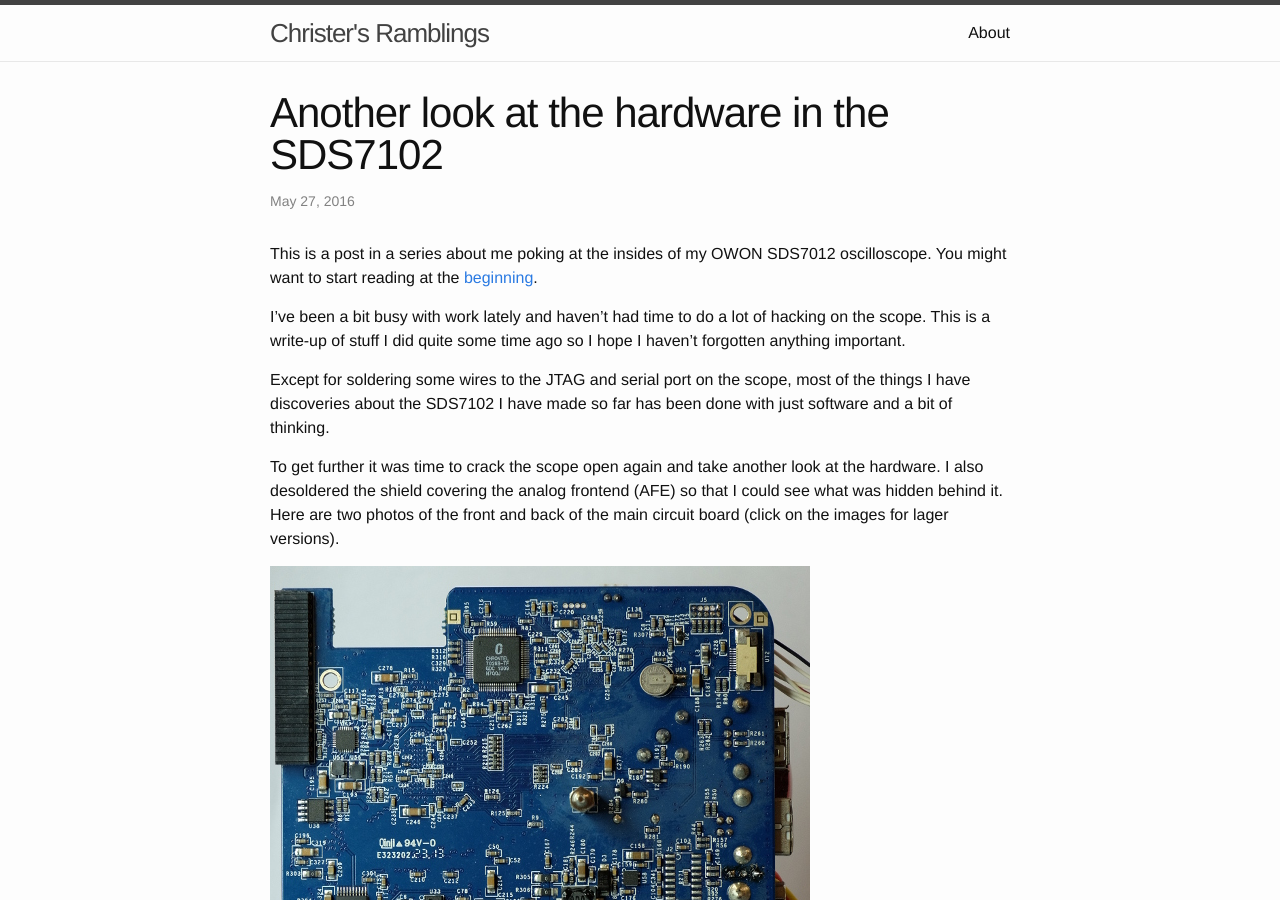
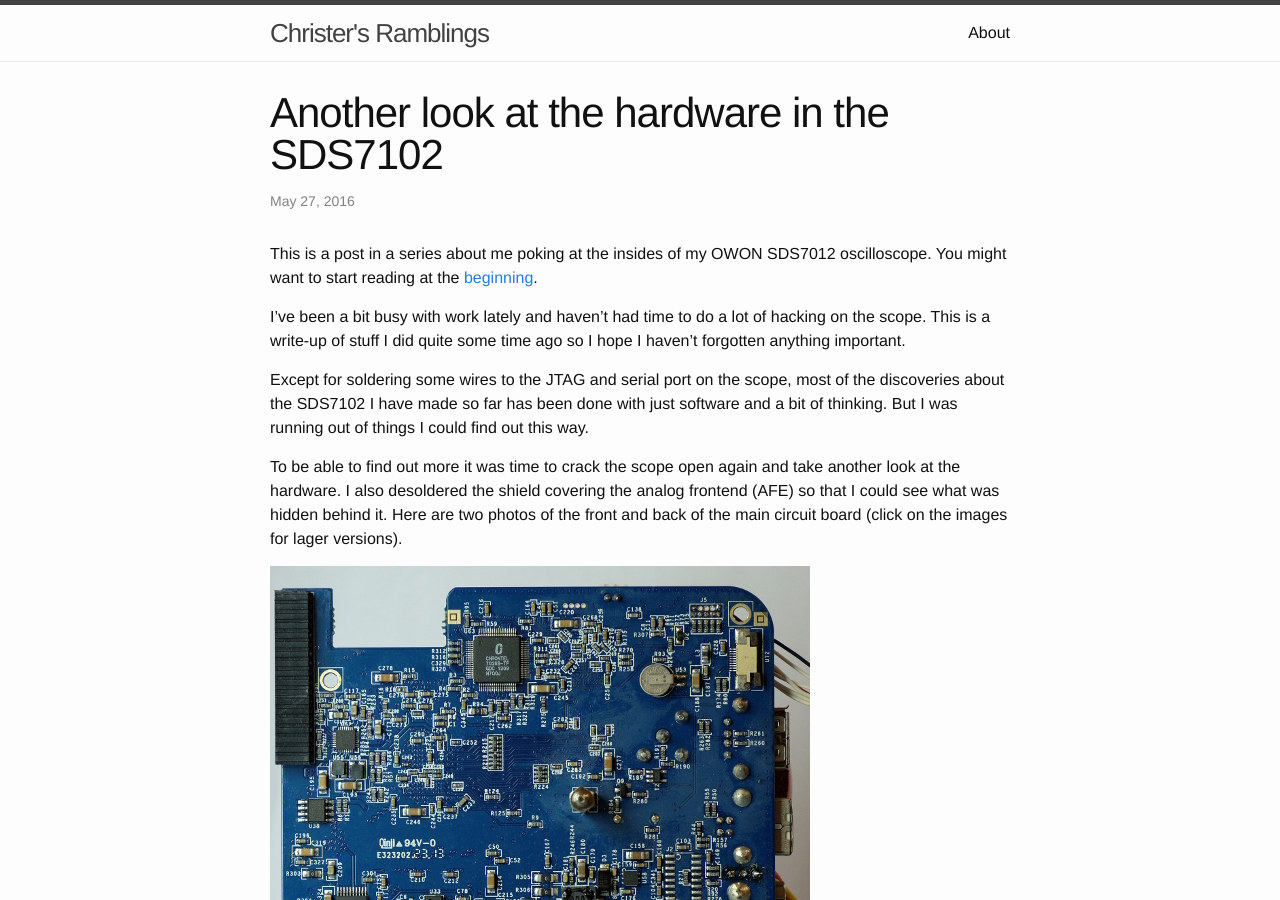
Before and after one commit to wingel/wingel.github.io, a Jekyll site: the page built from _posts/2016-05-27-another-look-at-sds7102-hardware.md, in a window 1280 px wide and 900 px high. Built offline with Jekyll 4.4.1, drawn with Linux system fonts in a browser that asks for light colours; some of the changed text lies outside the part shown.

Commit message:
Small fixes

```diff
--- a/_posts/2016-05-27-another-look-at-sds7102-hardware.md
+++ b/_posts/2016-05-27-another-look-at-sds7102-hardware.md
@@ -22,14 +22,15 @@ of hacking on the scope.  This is a write-up of stuff I did quite some
 time ago so I hope I haven't forgotten anything important.
 
 Except for soldering some wires to the JTAG and serial port on the
-scope, most of the things I have discoveries about the SDS7102 I have
-made so far has been done with just software and a bit of thinking.
+scope, most of the discoveries about the SDS7102 I have made so far
+has been done with just software and a bit of thinking.  But I was
+running out of things I could find out this way.
 
-To get further it was time to crack the scope open again and take
-another look at the hardware.  I also desoldered the shield covering
-the analog frontend (AFE) so that I could see what was hidden behind
-it.  Here are two photos of the front and back of the main circuit
-board (click on the images for lager versions).
+To be able to find out more it was time to crack the scope open again
+and take another look at the hardware.  I also desoldered the shield
+covering the analog frontend (AFE) so that I could see what was hidden
+behind it.  Here are two photos of the front and back of the main
+circuit board (click on the images for lager versions).
 
 [![Front of main PCB]({{site.baseurl}}/images/2016-05-27-another-look-at-sds7102-hardware/main-front.jpg)]({{site.baseurl}}/images/2016-05-27-another-look-at-sds7102-hardware/main-front-large.jpg)
 
@@ -343,7 +344,7 @@ pins.  Two traces head upwards which might be two analog signals or
 two digital control signals.  Hopefully they are analog signals but I
 don't know yet.
 
-UD is a Rhom BU2506FV "10bit 8ch D/A
+UD is a [Rhom BU2506FV "10bit 8ch D/A
 converter"](http://www.rohm.com/web/global/products/-/product/BU2506FV).
 It is a multi channel digital to analog converter (DAC).  It's
 probably used to provide the voltages used to shift the levels of the
```
